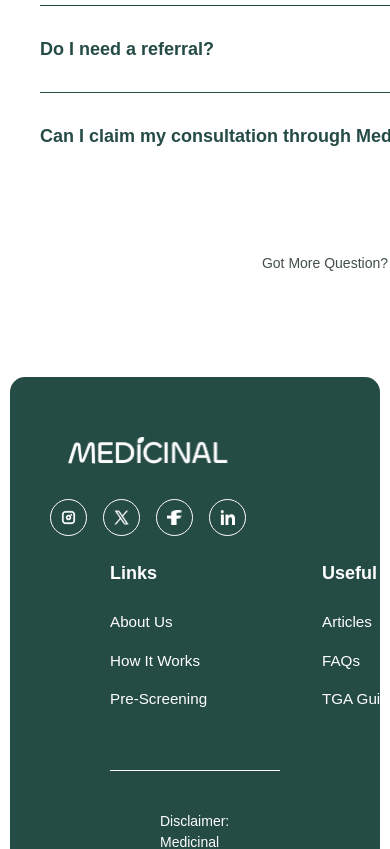
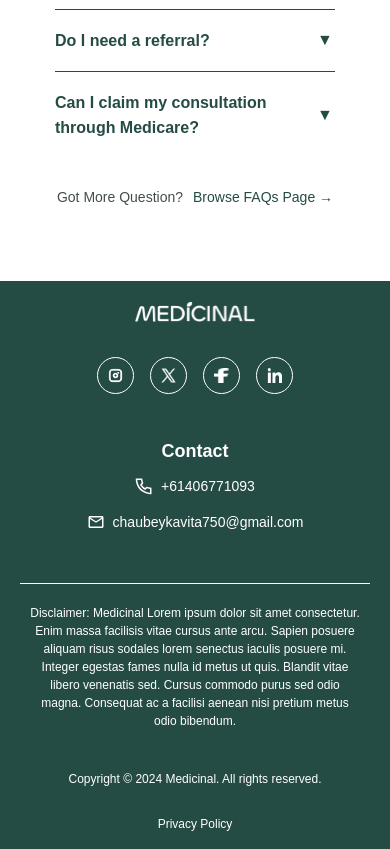
Before and after one commit to 2kavitachaubey/E-commerce-Project, a Next.js app: page / in a window 390 px wide. Shown: the part 5360-6209 px from the top of the page. Built offline with nearby package versions, Linux system fonts and the light colour scheme.

Commit message:
responsive work

```diff
--- a/src/components/Footer.jsx
+++ b/src/components/Footer.jsx
@@ -87,10 +87,12 @@ const Footer = () => {
     <div className="footer-container">
       <div className="footer-content">
         <div className="footer-social-link">
-          <Link href="/"><img src="/images/footerLogo.svg" alt="logo" /></Link>
+          <Link href="/">
+            <img src="/images/footerLogo.svg" alt="logo" />
+          </Link>
           <div className="social-icon">
             {socialLogo.map((value, index) => (
-              <a href={value.link} key={index} >
+              <a href={value.link} key={index}>
                 <img src={value.logo} alt={value.title} />
               </a>
             ))}
@@ -99,12 +101,22 @@ const Footer = () => {
         <div className="footer-page-link">
           {pagesLink.map((section, index) => (
             <div className="footer-section" key={index}>
+              <div
+                className={`footer-section ${
+                  section.title === "Links" || section.title === "Useful Links"
+                    ? "hide-on-mobile"
+                    : ""
+                }`}
+                key={index}
+              >
                 <h2>{section.title}</h2>
                 <ul>
                   {section.items.map((item, idx) => (
                     <li key={idx}>
                       {item.type === "link" ? (
-                      <Link href={item.link}>{item.linkTitle}</Link>
+                        <Link href={item.link}>
+                          {item.linkTitle}
+                        </Link>
                       ) : (
                         <div>
                           <a href={item.link}>
@@ -116,6 +128,7 @@ const Footer = () => {
                     </li>
                   ))}
                 </ul>
+              </div>
             </div>
           ))}
         </div>
--- a/src/pages.css
+++ b/src/pages.css
@@ -428,7 +428,7 @@ nav {
   height: auto;
 }
 
-/* arrow */
+/* Question */
 .query-container {
   width: 800px;
   margin: 80px auto;
@@ -466,7 +466,7 @@ nav {
 }
 
 .query-ans-wrapper.show {
-  max-height: 100px;
+  max-height: 400px;
 }
 
 .query-ans {
@@ -626,6 +626,10 @@ nav {
   font-size: 13px;
 }
 
+.footer-section .hide-on-mobile {
+  display: block;
+}
+
 .hamburger {
   display: none;
   flex-direction: column;
@@ -635,7 +639,7 @@ nav {
   display: none;
 }
 
-@media (max-width: 768px) {
+@media (max-width: 1024px) {
   nav {
     margin: 20px;
   }
@@ -791,6 +795,61 @@ nav {
   .wellbeing-img {
     display: none;
   }
+
+  /* Question */
+  .query-container {
+    width: 600px;
+    margin: 60px auto;
+    padding: 10px 10px;
+  }
+  .query-footer {
+    margin-top: 25px;
+  }
+
+  /* Footer */
+
+  .footer-container {
+    padding: 40px 50px;
+    margin: 0 5px;
+    gap: 1.5rem;
+  }
+
+  .footer-content {
+    flex-direction: column;
+    align-items: center;
+  }
+
+  .footer-social-link {
+    margin-left: 0;
+    align-items: center;
+    margin-bottom: 20px;
+  }
+
+  .footer-page-link {
+    flex-direction: row;
+    flex-wrap: wrap;
+    gap: 1.5rem;
+    justify-content: center;
+  }
+
+  .footer-section {
+    display: flex;
+    flex-direction: column;
+    align-items: center;
+    min-width: 150px;
+    text-align: center;
+  }
+
+  .footer-description {
+    padding: 30px 20px 0 20px;
+    text-align: center;
+  }
+
+  .footer-policy {
+    flex-direction: column;
+    gap: 12px;
+    text-align: center;
+  }
 }
 
 @media (max-width: 420px) {
@@ -903,8 +962,85 @@ nav {
   .wellbeing-section {
     padding: 60px 40px;
   }
-  .wellbeing-content p{
+  .wellbeing-content p {
     text-align: justify;
     line-height: 28px;
   }
+
+  /* Question */
+  .query-container {
+    width: 300px;
+    margin: 60px auto;
+  }
+
+  .query-item {
+    padding: 18px 0;
+  }
+
+  .query-question-row h3 {
+    font-size: 16px;
+    line-height: 25px;
+  }
+  .query-ans-wrapper p {
+    font-size: 14px;
+    line-height: 24px;
+  }
+  .query-footer {
+    margin-top: 25px;
+  }
+
+  .arrow {
+    font-size: 16px;
+    padding: 10px;
+    width: 0;
+    height: 0;
+    border-radius: 0;
+    background-color: #fff;
+    color: #254b45;
+  }
+
+  /* footer */
+  .footer-section .hide-on-mobile {
+    display: none;
+  }
+  .footer-container {
+    padding: 20px;
+    margin: 0;
+    border-radius: 0;
+  }
+
+  .footer-social-link{
+    margin-bottom: -15px;
+  }
+
+  .footer-social-link img {
+    width: 120px;
+  }
+
+  .footer-page-link {
+    flex-direction: column;
+    align-items: center;
+  }
+
+  .footer-section h2 {
+    font-size: 18px;
+    line-height: 10px;
+  }
+
+  .footer-section li a {
+    font-size: 14px;
+    justify-content: center;
+  }
+
+  .footer-description {
+    padding: 20px 10px 0 10px;
+  }
+
+  .footer-description p {
+    font-size: 12px;
+  }
+
+  .footer-policy {
+    font-size: 12px;
+  }
 }
```
Lines whose indentation alone changed are shown as unchanged.
